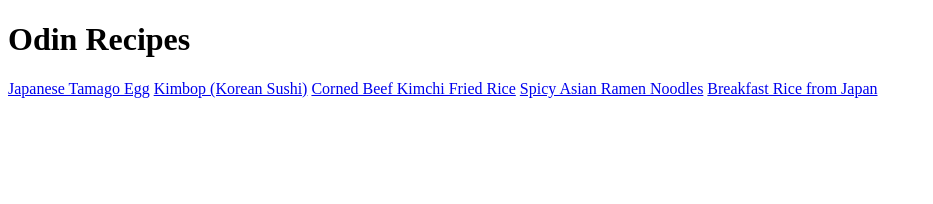
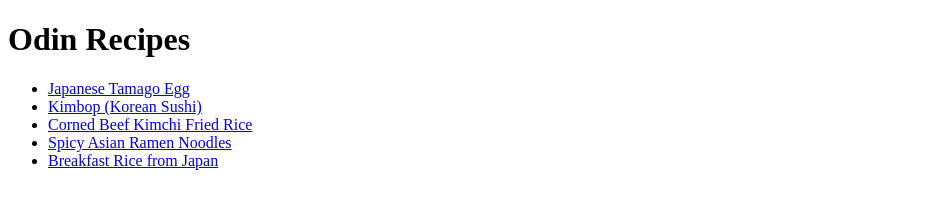
Before and after one commit to rastaasta/odin-recipes, a plain HTML site: page index.html in a window 1280 px wide. Shown: the whole page, without its empty margins (0-933 px from the left). Drawn offline with Linux system fonts and the light colour scheme.

Commit message:
Edit index.html recipes/egg.html

```diff
--- a/index.html
+++ b/index.html
@@ -8,10 +8,12 @@
 </head>
 <body>
     <h1>Odin Recipes</h1>
-    <a href="recipes/egg.html">Japanese Tamago Egg</a>
-    <a href="recipes/kimbop.html">Kimbop (Korean Sushi)</a>
-    <a href="recipes/kimchi.html">Corned Beef Kimchi Fried Rice</a>
-    <a href="recipes/noodles.html">Spicy Asian Ramen Noodles</a>
-    <a href="recipes/rice.html">Breakfast Rice from Japan</a>
+    <ul>
+        <li><a href="recipes/egg.html">Japanese Tamago Egg</a></li>
+        <li><a href="recipes/kimbop.html">Kimbop (Korean Sushi)</a></li>
+        <li><a href="recipes/kimchi.html">Corned Beef Kimchi Fried Rice</a></li>
+        <li><a href="recipes/noodles.html">Spicy Asian Ramen Noodles</a></li>
+        <li><a href="recipes/rice.html">Breakfast Rice from Japan</a></li>
+    </ul>
 </body>
 </html>
```
Also changed, not shown: recipes/egg.html (+3 -1 lines).
